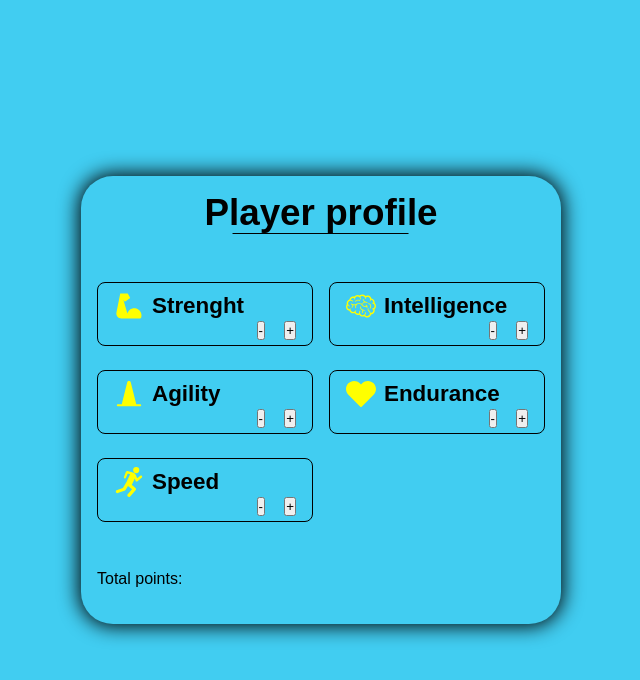
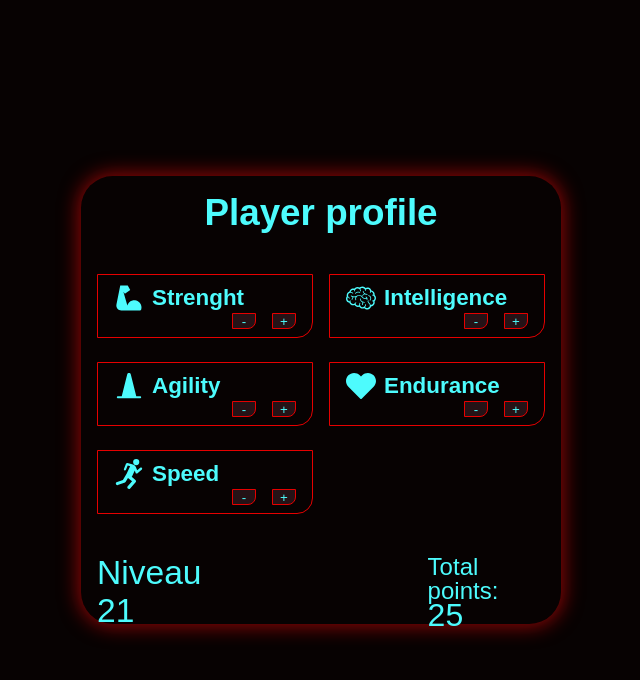
Before and after one commit to T-Urud/lvl-up-project, a plain HTML site: page index.html in a window 1280 px wide. Shown: the whole page, without its empty margins (319-959 px from the left). Drawn offline with Linux system fonts and the light colour scheme; a web font is replaced by a local one.

Commit message:
css done, js started

```diff
--- a/index.html
+++ b/index.html
@@ -212,7 +212,7 @@
     </div>
 
     <div class="playerInfos">
-      <div id="lvl"></div>
+      <div class="lvlContainer">Niveau <span id="lvl"></span></div>
       <div id="pointInfo">
         <p>Total points:</p>
         <span id="pointsAvailable"></span>
--- a/script.js
+++ b/script.js
@@ -0,0 +1,17 @@
+const lvlContainer = document.getElementById("lvl");
+const pointsAvailableContainer = document.getElementById("pointsAvailable");
+
+const points = () => {
+  lvl = 1;
+  pointsAvailable = 5;
+  for (i = 0; i < 10; i++) {
+    lvl++;
+    pointsAvailable++;
+    if (lvl++) {
+      pointsAvailable++;
+    }
+  }
+  lvlContainer.textContent = lvl;
+  pointsAvailableContainer.textContent = pointsAvailable;
+};
+points();
--- a/style.css
+++ b/style.css
@@ -4,9 +4,13 @@
 }
 
 :root{
-  --background: #41CDF1;
-  /* --articleBackground: #00000090; */
-
+  --articleShadow: #950505;
+  --black: #000000;
+  --lightBlue: #4dfbfd;
+  --redLighter: #E50000;
+  --btnBackground: #31181ebc;
+  --background: #070202;
+  --attributeHover: #e5000084;
 }
 
 *{
@@ -19,11 +23,24 @@ body{
   min-height: 100vh;
   display: grid;
   place-items: center;
+  /* background: linear-gradient(90deg, var(--background) 0%, var(--black) 100%); */
   background: var(--background);
 }
 
+button{
+  cursor: pointer;
+  width: 1.5rem;
+  height: 1rem;
+  display: grid;
+  place-content: center;
+  color: var(--lightBlue);
+  background: var(--btnBackground);
+  border: 1px solid var(--redLighter);
+  border-radius: 0 0 0.5rem 0;
+}
+
 #generalContainer{
-  box-shadow: 0px 0px 20px 2px black;
+  box-shadow: 0px 0px 20px 2px var(--articleShadow);
   background: var(--articleBackground);
   border-radius: 2rem;
   width: 30rem;
@@ -34,8 +51,9 @@ h1{
   text-align: center;
   font-size: 2.3em;
   position: relative;
+  color: var(--lightBlue);
 }
-h1::after{
+/* h1::after{
   content: "";
   position: absolute;
   width: 11rem;
@@ -44,20 +62,24 @@ h1::after{
   bottom: 0;
   transform: translateX(77%);
   background: black;
-}
+} */
 
 .attributesContainer{
   display: grid;
   grid-template-columns: 1fr 1fr;
   column-gap: 1rem;
   row-gap: 1.5rem;
-  margin: 3rem 0;
+  margin: 2.5rem 0;
 }
 .attribute{
   height: 4rem;
-  border-radius: 0.5rem;
-  border: 1px solid black;
+  border-radius: 0 0 1rem 0;
+  border: 1px solid var(--redLighter);
   padding: 0.5rem 1rem;
+}
+.attribute:hover{
+  cursor: pointer;
+  background: var(--attributeHover);
 }
 .infos{
   display: flex;
@@ -66,9 +88,10 @@ h1::after{
 h3{
   font-size: 1.4em;
   margin: 0 0.5rem;
+  color: var(--lightBlue);
 }
 svg{
-  fill: yellow;
+  fill: var(--lightBlue);
 }
 .counter{
   display: flex;
@@ -76,5 +99,24 @@ svg{
   align-items: center;
 }
 .valueAttribute{
-  margin: 0 0.2rem 0 1rem;
+  margin: 0 0.5rem 0 0.5rem;
+  color: var(--lightBlue);
+  font-size: 1.1em;
 }
+.playerInfos{
+  display: flex;
+  justify-content: space-around;
+  align-items: center;
+  gap: 12rem;
+  color: var(--lightBlue);
+}
+.lvlContainer{
+  font-size: 2.1rem;
+}
+#pointInfo{
+  font-size: 1.5rem;
+  line-height: 1.5rem;
+}
+#pointsAvailable{
+  font-size: 2rem;
+}
```
